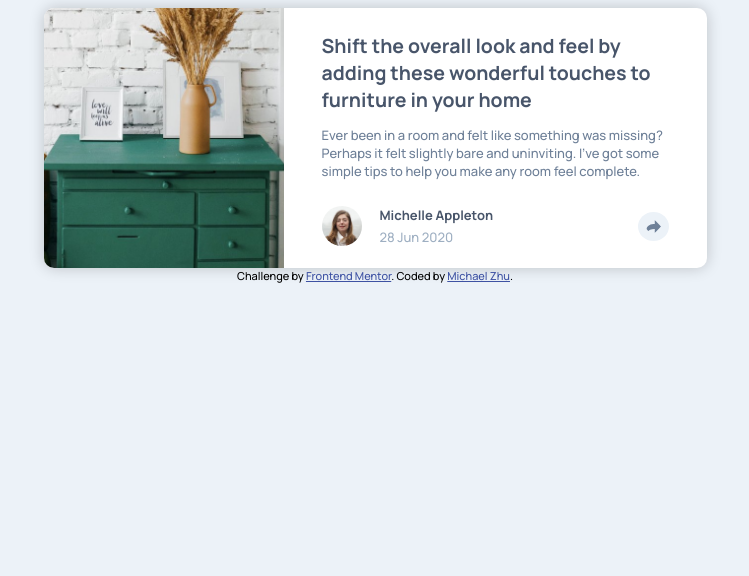
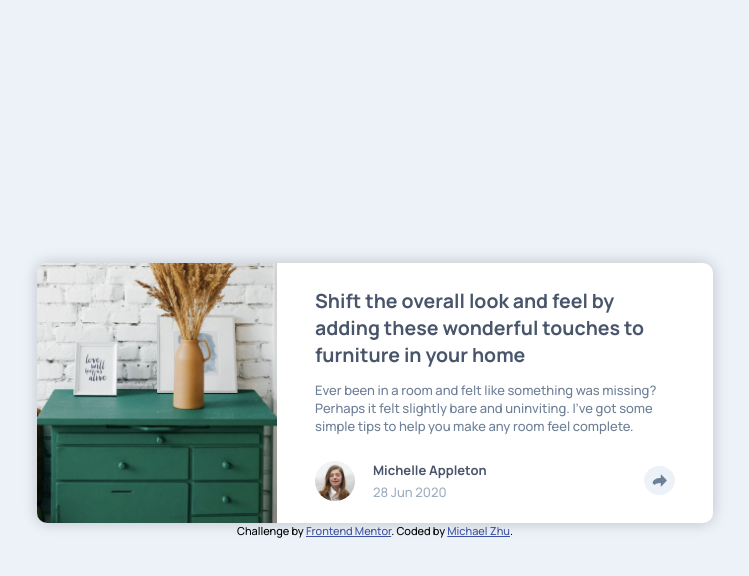
Before and after one commit to zhuchini/article-preview-component, a plain HTML site: page index.html in a window 1280 px wide. Shown: the whole page, without its empty margins (265-1014 px from the left). Drawn offline with Linux system fonts and the light colour scheme.

Commit message:
Centered card on window

```diff
--- a/css/styles.css
+++ b/css/styles.css
@@ -7,19 +7,23 @@
   color: hsl(228, 45%, 44%);
 }
 
-body {
+html, body {
   background-color: hsl(210, 46%, 95%);
   font-family: 'Manrope', sans-serif;
   font-size: 13px;
   height: 100%;
-}
-
-#container {
   display: flex;
-  /* justify-content: center; */
+  justify-content: center;
   align-items: center;
   flex-direction: column;
 }
+
+/* #container {
+  display: flex;
+  justify-content: center;
+  align-items: center;
+  flex-direction: column;
+} */
 
 /* Card */
 
@@ -30,7 +34,7 @@ body {
   display: flex;
   overflow: hidden;
   height: 20em;
-  width: 51em;
+  width: 52em;
 }
 
 .card-product img:first-child {
--- a/index.html
+++ b/index.html
@@ -11,7 +11,6 @@
     <title>Frontend Mentor | Article preview component</title>
   </head>
   <body>
-    <div id="container">
     <div class="card-product">
       <img src="images/drawers.jpg" alt="Drawers" />
       <div class="card-product-info">
@@ -41,6 +40,5 @@
       Challenge by <a href="https://www.frontendmentor.io?ref=challenge" target="_blank">Frontend Mentor</a>.
       Coded by <a href="#">Michael Zhu</a>.
     </div>
-    </div>
   </body>
 </html>
```
Lines whose indentation alone changed are shown as unchanged.
